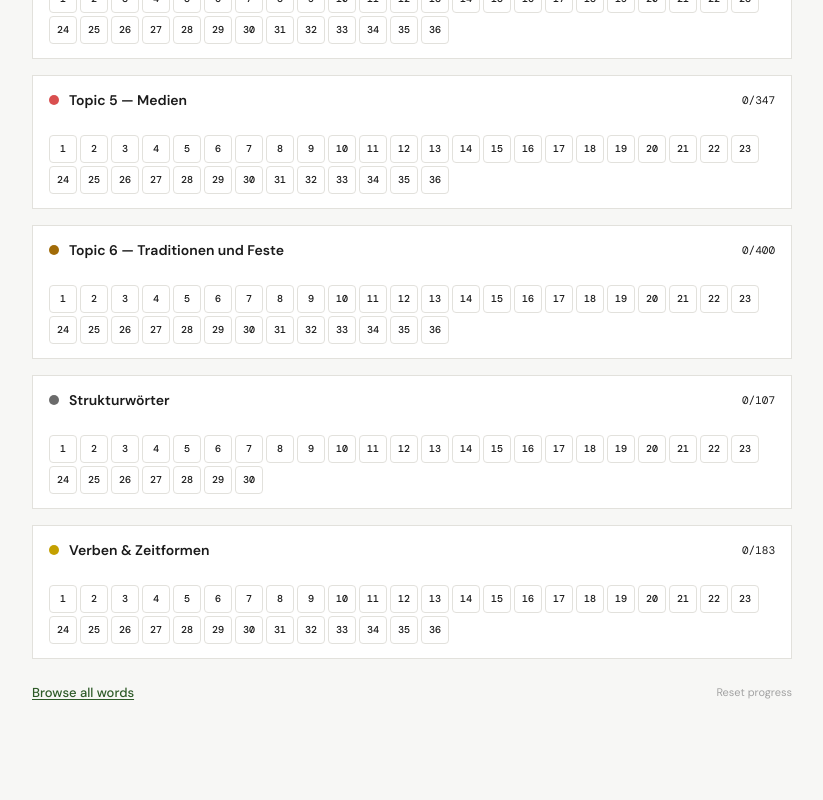
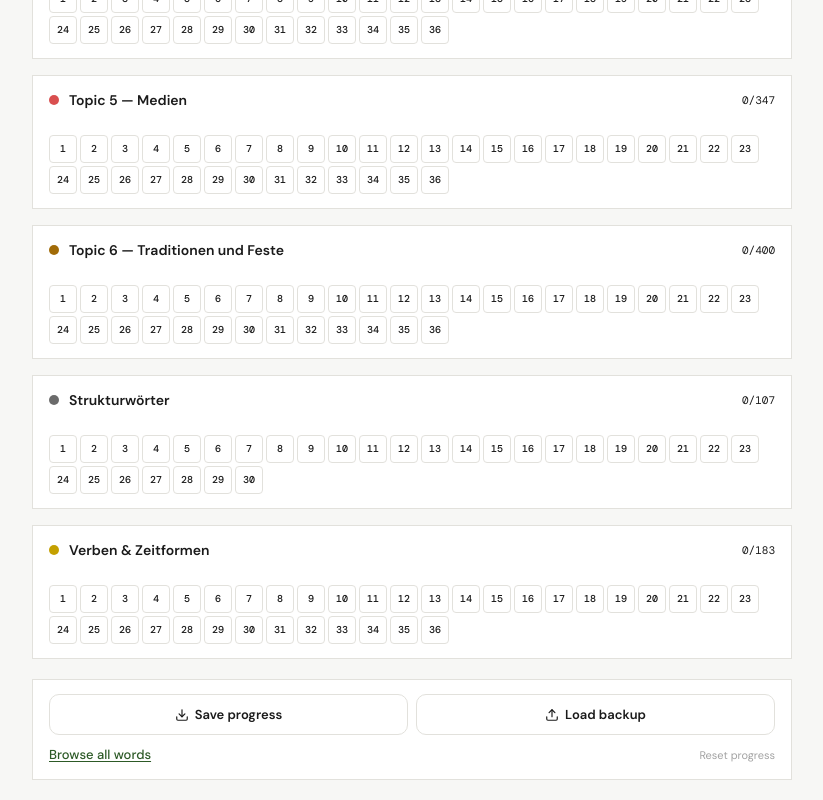
Before and after one commit to tcrainer/40dtoL6, a React (Vite) app: page / in a window 1280 px wide. Shown: the part 1319-2119 px from the top of the page, without its empty margins (228-1051 px from the left). Before the commit the page ends 2061 px from the top, so only its background shows below. Built offline with nearby package versions, Linux system fonts and the light colour scheme.

Commit message:
Update Dashboard.tsx

```diff
--- a/src/components/Dashboard.tsx
+++ b/src/components/Dashboard.tsx
@@ -2,8 +2,8 @@ import { useStore } from "@/store/useStore";
 import { TOPICS, BOX_LABELS, BOX_COLORS, LEITNER_BOXES, MAX_DAY } from "@/types";
 import type { LeitnerBox } from "@/types";
 import { getTopicWordCounts, getTopicDays, getWordsForTopicDay, getAllWords } from "@/data/vocabulary";
-import { BookOpen, RotateCcw, ChevronDown, ChevronUp, Flame, Star, Calendar, X, Play } from "lucide-react";
-import { useState, useMemo } from "react";
+import { BookOpen, RotateCcw, ChevronDown, ChevronUp, Flame, Star, Calendar, X, Play, Download, Upload } from "lucide-react";
+import { useState, useMemo, useRef } from "react";
 
 type TestPrompt = {
   label: string;
@@ -30,11 +30,14 @@ export function Dashboard() {
   const isTopicDayTested = useStore((s) => s.isTopicDayTested);
   const isTopicDayPartial = useStore((s) => s.isTopicDayPartial);
   const resetAll = useStore((s) => s.resetAll);
+  const importProgress = useStore((s) => s.importProgress);
   const wordStates = useStore((s) => s.wordStates);
   const stats = useStore((s) => s.stats);
 
   const [showReset, setShowReset] = useState(false);
   const [testPrompt, setTestPrompt] = useState<TestPrompt>(null);
+  const [loadMsg, setLoadMsg] = useState<string | null>(null);
+  const fileInputRef = useRef<HTMLInputElement>(null);
 
   const dueCount = getDueWordIds().length;
   const newTodayCount = getNewWordIdsToday().length;
@@ -274,8 +277,67 @@ export function Dashboard() {
         </div>
       </div>
 
-      {/* Browse + Reset */}
-      <div style={{ display: "flex", justifyContent: "space-between", alignItems: "center", marginTop: "4px" }}>
+      {/* Save / Load / Browse / Reset */}
+      <div style={{ background: "var(--color-surface)", border: "1.5px solid var(--color-border)", borderRadius: "var(--radius-lg)", padding: "14px 16px", display: "flex", flexDirection: "column", gap: "10px" }}>
+        <div style={{ display: "flex", gap: "8px" }}>
+          <button onClick={() => {
+            const raw = localStorage.getItem("german-vocab-leitner-v5");
+            if (!raw) { alert("No progress data found."); return; }
+            const blob = new Blob([raw], { type: "application/json" });
+            const url = URL.createObjectURL(blob);
+            const a = document.createElement("a");
+            a.href = url;
+            const d = new Date();
+            a.download = `vocab-backup-${d.getFullYear()}${String(d.getMonth()+1).padStart(2,"0")}${String(d.getDate()).padStart(2,"0")}.json`;
+            a.click();
+            URL.revokeObjectURL(url);
+          }} style={{
+            flex: 1, display: "flex", alignItems: "center", justifyContent: "center", gap: "6px",
+            padding: "10px", fontSize: "13px", fontWeight: 600, border: "1.5px solid var(--color-border)",
+            borderRadius: "var(--radius-md)", background: "var(--color-surface)", color: "var(--color-ink)",
+            cursor: "pointer", fontFamily: "var(--font-sans)",
+          }}>
+            <Download size={14} /> Save progress
+          </button>
+          <button onClick={() => fileInputRef.current?.click()} style={{
+            flex: 1, display: "flex", alignItems: "center", justifyContent: "center", gap: "6px",
+            padding: "10px", fontSize: "13px", fontWeight: 600, border: "1.5px solid var(--color-border)",
+            borderRadius: "var(--radius-md)", background: "var(--color-surface)", color: "var(--color-ink)",
+            cursor: "pointer", fontFamily: "var(--font-sans)",
+          }}>
+            <Upload size={14} /> Load backup
+          </button>
+          <input ref={fileInputRef} type="file" accept=".json" style={{ display: "none" }} onChange={(e) => {
+            const file = e.target.files?.[0];
+            if (!file) return;
+            const reader = new FileReader();
+            reader.onload = () => {
+              try {
+                const parsed = JSON.parse(reader.result as string);
+                const state = parsed?.state || parsed;
+                if (state.wordStates && typeof state.wordStates === "object") {
+                  importProgress({ currentDay: state.currentDay, wordStates: state.wordStates, stats: state.stats });
+                  setLoadMsg("Progress restored successfully!");
+                  setTimeout(() => setLoadMsg(null), 3000);
+                } else {
+                  setLoadMsg("Invalid backup file — no word data found.");
+                  setTimeout(() => setLoadMsg(null), 4000);
+                }
+              } catch {
+                setLoadMsg("Could not read file — make sure it's a valid backup.");
+                setTimeout(() => setLoadMsg(null), 4000);
+              }
+            };
+            reader.readAsText(file);
+            e.target.value = "";
+          }} />
+        </div>
+        {loadMsg && (
+          <div style={{ fontSize: "12px", padding: "8px 12px", borderRadius: "var(--radius-sm)", background: loadMsg.includes("success") ? "#dcfce7" : "#fce4ec", color: loadMsg.includes("success") ? "#16a34a" : "#dc2626", fontWeight: 500 }}>
+            {loadMsg}
+          </div>
+        )}
+        <div style={{ display: "flex", justifyContent: "space-between", alignItems: "center" }}>
           <button onClick={() => setView("browse")} style={{ fontSize: "13px", fontWeight: 500, color: "var(--color-accent)", background: "none", border: "none", cursor: "pointer", fontFamily: "var(--font-sans)", padding: 0, textDecoration: "underline", textUnderlineOffset: "2px" }}>Browse all words</button>
           {!showReset ? (
             <button onClick={() => setShowReset(true)} style={{ fontSize: "11px", color: "var(--color-ink-faint)", background: "none", border: "none", cursor: "pointer", fontFamily: "var(--font-sans)", padding: 0 }}>Reset progress</button>
@@ -285,6 +347,7 @@ export function Dashboard() {
               <button onClick={() => setShowReset(false)} style={{ color: "var(--color-ink-muted)", background: "none", border: "1px solid var(--color-border)", borderRadius: "4px", padding: "4px 10px", cursor: "pointer", fontFamily: "var(--font-sans)" }}>Cancel</button>
             </div>
           )}
+        </div>
       </div>
     </div>
   );
```
Lines whose indentation alone changed are shown as unchanged.
